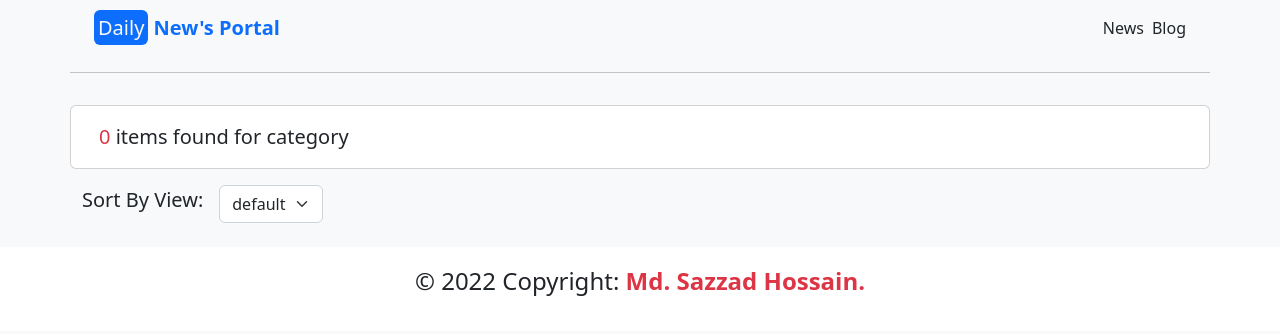
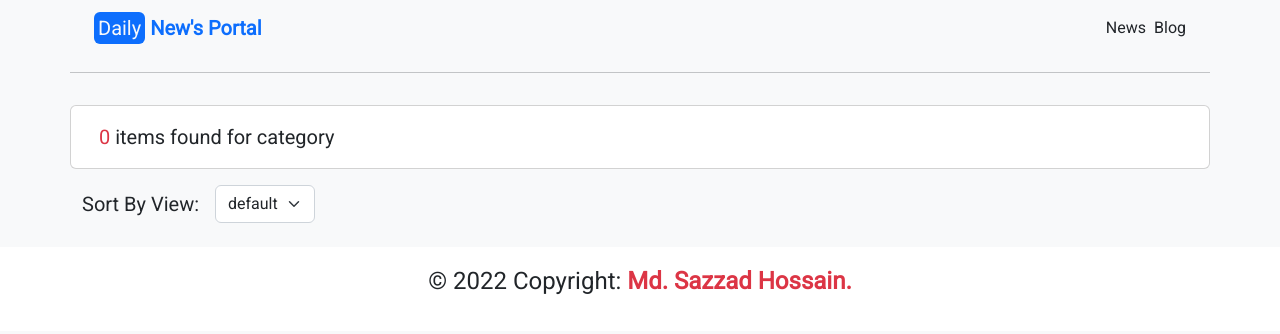
Before and after one commit to Sazz07/news-portal, a plain HTML site: page index.html in a window 1280 px wide. Drawn offline with nearby package versions, Linux system fonts and the light colour scheme; no server answers.

Commit message:
font added

```diff
--- a/index.html
+++ b/index.html
@@ -18,11 +18,11 @@
     integrity="sha384-gH2yIJqKdNHPEq0n4Mqa/HGKIhSkIHeL5AyhkYV8i59U5AR6csBvApHHNl/vI1Bx" crossorigin="anonymous">
   <!-- favicon icon link -->
   <link rel="shortcut icon" href="images/images.jpg" type="image/x-icon">
-  <!-- <style>
+  <style>
       body{
-
+        font-family: 'Roboto', sans-serif
       }
-    </style> -->
+    </style>
 </head>
 
 <body class="bg-light">
@@ -52,12 +52,7 @@
           </button>
           <div class="collapse navbar-collapse" id="navbarNav">
             <ul id="catagories-container" class="navbar-nav">
-              <!-- <li class="nav-item">
-                        <a class="nav-link" href="#">Features</a>
-                      </li>
-                      <li class="nav-item">
-                        <a class="nav-link" href="#">Pricing</a>
-                      </li> -->
+
             </ul>
           </div>
         </div>
@@ -80,24 +75,14 @@
         <section class="mt-3">
           <div class="d-flex align-items-center container">
             <div>
-                <h1 class="fs-5 me-3">Sort By View:</h1>
+                <label class="fs-5 me-3">Sort By View:</label>
             </div>
             <div>
                 <select class="form-select">
                     <option disabled selected>default</option>
                   </select>
             </div>
-
-            <!-- <div class="d-flex align-items-end row-reverse justify-content-between">
-              <div>
-                <button class="btn btn-primary" type="submit">Today’s Pick</button>
-              </div>
-              <div>
-                <button type="button" class="btn btn-outline-primary">Trending</button>
-              </div>
-          </div> -->
           </div>
-
         </section>
 
     <!-- No News found Section -->
```
